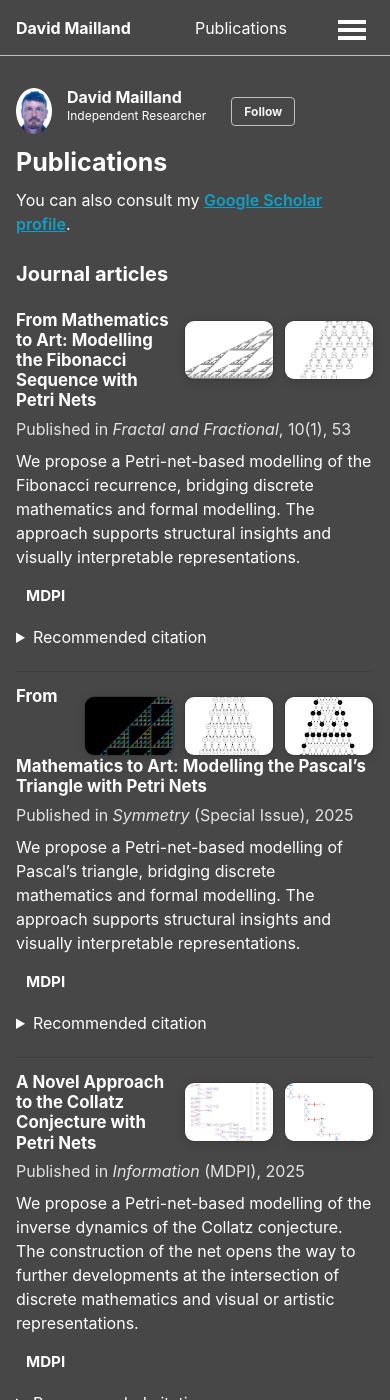
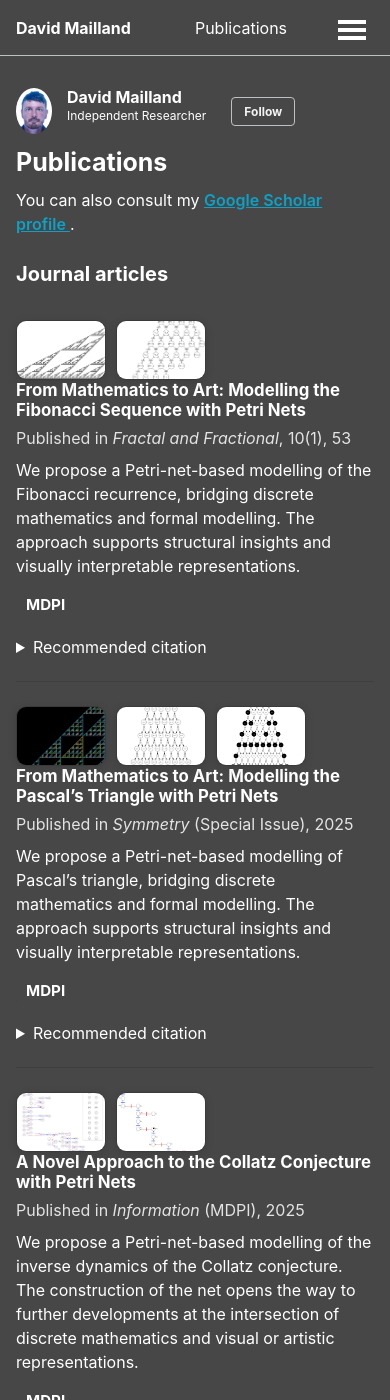
Before and after one commit to davidmailland/davidmailland.github.io, a Jekyll site: the page built from _publications/index.html, in a window 390 px wide and 1400 px high. Built offline with Jekyll 4.4.1, drawn with Linux system fonts in a browser that asks for light colours; some web fonts are replaced; a script bundle is joined from its source files by our own code; library files that are not in the unit come from our copies; a style sheet for code colours, icons or effects is not loaded.

Commit message:
Update index.html

```diff
--- a/_publications/index.html
+++ b/_publications/index.html
@@ -13,18 +13,14 @@ author_profile: true
 .pub-section h2{margin:0 0 10px 0; font-size:1.25rem;}
 
 /* --- Publication card --- */
-
-
 .pub-card{
   position: relative;
   padding: 14px 0;
   border-bottom: 1px solid rgba(0,0,0,.12);
-
   display: flow-root;
 }
 
-.pub-meta{ padding-right: 0; } /* IMPORTANT: no permanent right gap */
-
+.pub-meta{ padding-right: 0; } /* no permanent right gap */
 .pub-meta h3{ margin:0 0 6px 0; font-size:1.05rem; }
 .pub-venue{ margin:0 0 8px 0; opacity:.85; }
 .pub-abstract{ margin:0 0 10px 0; }
@@ -43,16 +39,15 @@ author_profile: true
 
 details{ margin:8px 0; }
 
+/* --- Thumbs --- */
 .pub-thumbs{
   float: right;
   display: flex;
   gap: 10px;
   margin: 10px 0 0 12px;
   width: fit-content;
-
   position: relative;
   z-index: 5;
-  cursor: pointer;
 }
 
 .pub-thumbs a,
@@ -60,11 +55,24 @@ details{ margin:8px 0; }
   cursor: pointer;
 }
 
-.pub-thumbs img{
-  display: block; /* supprime les bizarreries inline/baseline */
+.pub-thumbs a{
+  flex: 0 0 auto;
+  line-height: 0;
 }
 
-/* --- Lightbox (CSS-only, opens on page) --- */
+/* Force taille des thumbnails (surpasse le thème) */
+.pub-thumbs img{
+  width: 90px !important;
+  height: 60px !important;
+  max-width: none !important;
+  object-fit: cover;
+  display: block;
+  border-radius: 10px;
+  border: 1px solid rgba(0,0,0,.18);
+  box-shadow: 0 2px 10px rgba(0,0,0,.12);
+}
+
+/* --- Lightbox (JS-driven) --- */
 .lightbox{
   position: fixed;
   inset: 0;
@@ -114,47 +122,20 @@ details{ margin:8px 0; }
   font-weight: 700;
 }
 
-
-.pub-thumbs a,
-.pub-thumbs a img{
-  cursor: pointer;
+/* Responsive: thumbs under text */
+@media (max-width: 820px){
+  .pub-thumbs{
+    float: none;
+    margin: 10px 0 0 0;
   }
-
-
-.pub-thumbs a,
-.pub-thumbs a img{ cursor:pointer; }
-
-
-
-/* Force taille des thumbnails (surpasse le thème) */
-.pub-thumbs img{
-  width: 90px !important;
-  height: 60px !important;
-  max-width: none !important;
-  object-fit: cover;
-  display: block;
-  border-radius: 10px;
-  border: 1px solid rgba(0,0,0,.18);
-  box-shadow: 0 2px 10px rgba(0,0,0,.12);
 }
-
-.pub-thumbs{
-  display: flex;
-  gap: 10px;
-}
-
-.pub-thumbs a{
-  flex: 0 0 auto;
-  line-height: 0;
-  cursor: pointer;
-}
-
-
-
 </style>
 
 <p class="pubs-intro">
-  You can also consult my <a href="https://scholar.google.fr/citations?hl=fr&user=fOZYuXQAAAAJ&view_op=list_works&sortby=pubdate" target="_blank" rel="noopener">Google Scholar profile</a>.
+  You can also consult my
+  <a href="https://scholar.google.fr/citations?hl=fr&user=fOZYuXQAAAAJ&view_op=list_works&sortby=pubdate" target="_blank" rel="noopener">
+    Google Scholar profile
+  </a>.
 </p>
 
 <!-- ========================= -->
@@ -164,7 +145,6 @@ details{ margin:8px 0; }
   <h2>Journal articles</h2>
 
   <article class="pub-card">
-
     <div class="pub-thumbs" aria-label="Fibonacci figures">
       <a href="#img-fibo-1" title="Petri net structure">
         <img src="/images/papers/Fibo01.png" alt="Fibonacci Petri net structure" loading="lazy">
@@ -197,13 +177,10 @@ details{ margin:8px 0; }
         </p>
       </details>
     </div>
-
   </article>
-
 
   <!-- ===== Symmetry (Pascal, 2025) ===== -->
   <article class="pub-card">
-
     <div class="pub-thumbs" aria-label="Pascal figures">
       <a href="#img-pascal-1" title="Fractal view">
         <img src="/images/papers/Pascal3.png" alt="Pascal fractal figure" loading="lazy">
@@ -221,7 +198,8 @@ details{ margin:8px 0; }
       <p class="pub-venue">Published in <em>Symmetry</em> (Special Issue), 2025</p>
 
       <p class="pub-abstract">
-        We propose a Petri-net-based modelling of Pascal’s triangle, bridging discrete mathematics and formal modelling. The approach supports structural insights and visually interpretable representations.
+        We propose a Petri-net-based modelling of Pascal’s triangle, bridging discrete mathematics and formal modelling.
+        The approach supports structural insights and visually interpretable representations.
       </p>
 
       <p class="pub-links">
@@ -239,32 +217,46 @@ details{ margin:8px 0; }
     </div>
   </article>
 
-  <!-- Lightboxes: Pascal -->
+  <!-- Lightboxes: Fibonacci + Pascal -->
+  <div id="img-fibo-1" class="lightbox" aria-hidden="true">
+    <a class="lightbox__backdrop" href="javascript:void(0)"></a>
+    <div class="lightbox__content" role="dialog" aria-label="Fibonacci figure 1">
+      <a class="lightbox__close" href="javascript:void(0)" aria-label="Close">✕</a>
+      <img src="/images/papers/Fibo01.png" alt="Fibonacci Petri net structure">
+    </div>
+  </div>
+  <div id="img-fibo-2" class="lightbox" aria-hidden="true">
+    <a class="lightbox__backdrop" href="javascript:void(0)"></a>
+    <div class="lightbox__content" role="dialog" aria-label="Fibonacci figure 2">
+      <a class="lightbox__close" href="javascript:void(0)" aria-label="Close">✕</a>
+      <img src="/images/papers/Fibo02.png" alt="Fibonacci modular/fractal figure">
+    </div>
+  </div>
+
   <div id="img-pascal-1" class="lightbox" aria-hidden="true">
-    <a class="lightbox__backdrop" href="#"></a>
+    <a class="lightbox__backdrop" href="javascript:void(0)"></a>
     <div class="lightbox__content" role="dialog" aria-label="Pascal figure 1">
-      <a class="lightbox__close" href="#" aria-label="Close">✕</a>
+      <a class="lightbox__close" href="javascript:void(0)" aria-label="Close">✕</a>
       <img src="/images/papers/Pascal3.png" alt="Pascal fractal figure">
     </div>
   </div>
   <div id="img-pascal-2" class="lightbox" aria-hidden="true">
-    <a class="lightbox__backdrop" href="#"></a>
+    <a class="lightbox__backdrop" href="javascript:void(0)"></a>
     <div class="lightbox__content" role="dialog" aria-label="Pascal figure 2">
-      <a class="lightbox__close" href="#" aria-label="Close">✕</a>
+      <a class="lightbox__close" href="javascript:void(0)" aria-label="Close">✕</a>
       <img src="/images/papers/Pascal1.png" alt="Pascal Petri net structure">
     </div>
   </div>
   <div id="img-pascal-3" class="lightbox" aria-hidden="true">
-    <a class="lightbox__backdrop" href="#"></a>
+    <a class="lightbox__backdrop" href="javascript:void(0)"></a>
     <div class="lightbox__content" role="dialog" aria-label="Pascal figure 3">
-      <a class="lightbox__close" href="#" aria-label="Close">✕</a>
+      <a class="lightbox__close" href="javascript:void(0)" aria-label="Close">✕</a>
       <img src="/images/papers/Pascal2.png" alt="Pascal parity marking">
     </div>
   </div>
 
   <!-- ===== Information (Collatz, 2025) ===== -->
   <article class="pub-card">
-
     <div class="pub-thumbs" aria-label="Collatz figures">
       <a href="#img-collatz-1" title="Collatz figure 1">
         <img src="/images/papers/Collatz1.png" alt="Collatz figure 1" loading="lazy"
@@ -303,23 +295,22 @@ details{ margin:8px 0; }
 
   <!-- Lightboxes: Collatz -->
   <div id="img-collatz-1" class="lightbox" aria-hidden="true">
-    <a class="lightbox__backdrop" href="#"></a>
+    <a class="lightbox__backdrop" href="javascript:void(0)"></a>
     <div class="lightbox__content" role="dialog" aria-label="Collatz figure 1">
-      <a class="lightbox__close" href="#" aria-label="Close">✕</a>
+      <a class="lightbox__close" href="javascript:void(0)" aria-label="Close">✕</a>
       <img src="/images/papers/Collatz1.png" alt="Collatz figure 1">
     </div>
   </div>
   <div id="img-collatz-2" class="lightbox" aria-hidden="true">
-    <a class="lightbox__backdrop" href="#"></a>
+    <a class="lightbox__backdrop" href="javascript:void(0)"></a>
     <div class="lightbox__content" role="dialog" aria-label="Collatz figure 2">
-      <a class="lightbox__close" href="#" aria-label="Close">✕</a>
+      <a class="lightbox__close" href="javascript:void(0)" aria-label="Close">✕</a>
       <img src="/images/papers/Collatz2.png" alt="Collatz figure 2">
     </div>
   </div>
 
   <!-- ===== Applied Sciences (HMI, 2025) ===== -->
   <article class="pub-card">
-
     <div class="pub-thumbs" aria-label="HMI figures">
       <a href="#img-ux-1" title="UX figure 1">
         <img src="/images/papers/UX1.png" alt="Automotive HMI / UX figure 1" loading="lazy"
@@ -357,23 +348,22 @@ details{ margin:8px 0; }
 
   <!-- Lightboxes: UX -->
   <div id="img-ux-1" class="lightbox" aria-hidden="true">
-    <a class="lightbox__backdrop" href="#"></a>
+    <a class="lightbox__backdrop" href="javascript:void(0)"></a>
     <div class="lightbox__content" role="dialog" aria-label="UX figure 1">
-      <a class="lightbox__close" href="#" aria-label="Close">✕</a>
+      <a class="lightbox__close" href="javascript:void(0)" aria-label="Close">✕</a>
       <img src="/images/papers/UX1.png" alt="Automotive HMI / UX figure 1">
     </div>
   </div>
   <div id="img-ux-2" class="lightbox" aria-hidden="true">
-    <a class="lightbox__backdrop" href="#"></a>
+    <a class="lightbox__backdrop" href="javascript:void(0)"></a>
     <div class="lightbox__content" role="dialog" aria-label="UX figure 2">
-      <a class="lightbox__close" href="#" aria-label="Close">✕</a>
+      <a class="lightbox__close" href="javascript:void(0)" aria-label="Close">✕</a>
       <img src="/images/papers/UX2.png" alt="Automotive HMI / UX figure 2">
     </div>
   </div>
 
   <!-- ===== IMBSA 2019 ===== -->
   <article class="pub-card">
-
     <div class="pub-thumbs" aria-label="IMBSA figures">
       <a href="#img-imbsa-1" title="Capella/Arcadia to FTA">
         <img src="/images/papers/iMBSA-01.jpg" alt="IMBSA figure 1: Capella/Arcadia to FTA" loading="lazy"
@@ -407,28 +397,26 @@ details{ margin:8px 0; }
         </p>
       </details>
     </div>
-
   </article>
 
   <!-- Lightboxes: IMBSA -->
   <div id="img-imbsa-1" class="lightbox" aria-hidden="true">
-  <a class="lightbox__backdrop" href="#"></a>
+    <a class="lightbox__backdrop" href="javascript:void(0)"></a>
     <div class="lightbox__content" role="dialog" aria-label="IMBSA figure 1">
-    <a class="lightbox__close" href="#" aria-label="Close">✕</a>
+      <a class="lightbox__close" href="javascript:void(0)" aria-label="Close">✕</a>
       <img src="/images/papers/iMBSA-01.jpg" alt="IMBSA figure 1: Capella/Arcadia to FTA">
     </div>
   </div>
-
   <div id="img-imbsa-2" class="lightbox" aria-hidden="true">
-  <a class="lightbox__backdrop" href="#"></a>
+    <a class="lightbox__backdrop" href="javascript:void(0)"></a>
     <div class="lightbox__content" role="dialog" aria-label="IMBSA figure 2">
-    <a class="lightbox__close" href="#" aria-label="Close">✕</a>
+      <a class="lightbox__close" href="javascript:void(0)" aria-label="Close">✕</a>
       <img src="/images/papers/iMBSA-02.jpg" alt="IMBSA figure 2: fault tree">
     </div>
   </div>
 
+</div> <!-- end Journal articles section -->
 
-</div>
 
 <!-- ========================= -->
 <!-- CONFERENCE PAPERS (FR) -->
@@ -438,7 +426,6 @@ details{ margin:8px 0; }
 
   <!-- Lambda-Mu 22 -->
   <article class="pub-card">
-
     <div class="pub-thumbs" aria-label="Lambda-Mu 22 figures">
       <a href="#img-lambdamu22-1" title="LM22 full">
         <img src="/images/papers/LM22-01.jpg" alt="Lambda-Mu 22 (full)" loading="lazy"
@@ -481,36 +468,34 @@ details{ margin:8px 0; }
 
   <!-- Lightboxes: Lambda-Mu 22 -->
   <div id="img-lambdamu22-1" class="lightbox" aria-hidden="true">
-    <a class="lightbox__backdrop" href="#"></a>
+    <a class="lightbox__backdrop" href="javascript:void(0)"></a>
     <div class="lightbox__content" role="dialog" aria-label="Lambda-Mu 22 figure 1">
-      <a class="lightbox__close" href="#" aria-label="Close">✕</a>
+      <a class="lightbox__close" href="javascript:void(0)" aria-label="Close">✕</a>
       <img src="/images/papers/LM22-01.jpg" alt="Lambda-Mu 22 (full)">
     </div>
   </div>
   <div id="img-lambdamu22-2" class="lightbox" aria-hidden="true">
-    <a class="lightbox__backdrop" href="#"></a>
+    <a class="lightbox__backdrop" href="javascript:void(0)"></a>
     <div class="lightbox__content" role="dialog" aria-label="Lambda-Mu 22 figure 2">
-      <a class="lightbox__close" href="#" aria-label="Close">✕</a>
+      <a class="lightbox__close" href="javascript:void(0)" aria-label="Close">✕</a>
       <img src="/images/papers/LM22-02.jpg" alt="Lambda-Mu 22 (thumb)">
     </div>
   </div>
   <div id="img-lambdamu22-3" class="lightbox" aria-hidden="true">
-    <a class="lightbox__backdrop" href="#"></a>
+    <a class="lightbox__backdrop" href="javascript:void(0)"></a>
     <div class="lightbox__content" role="dialog" aria-label="Lambda-Mu 22 figure 3">
-      <a class="lightbox__close" href="#" aria-label="Close">✕</a>
+      <a class="lightbox__close" href="javascript:void(0)" aria-label="Close">✕</a>
       <img src="/images/papers/LM22-03.jpg" alt="Lambda-Mu 22 (thumb)">
     </div>
   </div>
 
   <!-- Lambda-Mu 21 -->
   <article class="pub-card">
-
     <div class="pub-thumbs" aria-label="Lambda-Mu 21 figures">
       <a href="#img-lambdamu21-1" title="LM21 full">
         <img src="/images/papers/Exp01.png" alt="Lambda-Mu 21 (full)" loading="lazy"
              onerror="this.closest('a').style.display='none';">
       </a>
-
     </div>
 
     <div class="pub-meta">
@@ -526,7 +511,6 @@ details{ margin:8px 0; }
         <a class="btn" href="https://hal.science/hal-02071107" target="_blank" rel="noopener">HAL</a>
       </p>
 
-
       <details>
         <summary>Recommended citation</summary>
         <p>
@@ -538,16 +522,17 @@ details{ margin:8px 0; }
     </div>
   </article>
 
-  <!-- Lightboxes: Lambda-Mu 21 -->
+  <!-- Lightbox: Lambda-Mu 21 -->
   <div id="img-lambdamu21-1" class="lightbox" aria-hidden="true">
-    <a class="lightbox__backdrop" href="#"></a>
+    <a class="lightbox__backdrop" href="javascript:void(0)"></a>
     <div class="lightbox__content" role="dialog" aria-label="Lambda-Mu 21 figure 1">
-      <a class="lightbox__close" href="#" aria-label="Close">✕</a>
+      <a class="lightbox__close" href="javascript:void(0)" aria-label="Close">✕</a>
       <img src="/images/papers/Exp01.png" alt="Lambda-Mu 21 (full)">
     </div>
   </div>
 
 </div>
+
 
 <!-- ========================= -->
 <!-- EARLY WORK (FR) -->
@@ -555,9 +540,8 @@ details{ margin:8px 0; }
 <div class="pub-section">
   <h2>Early work (in French)</h2>
 
-  <!-- Techniques de l'Ingénieur RE451 -->
+  <!-- RE451 -->
   <article class="pub-card">
-
     <div class="pub-thumbs" aria-label="RE451 figures">
       <a href="#img-re451-1" title="RE451 full">
         <img src="/images/papers/BSG01.png" alt="RE451 (full)" loading="lazy"
@@ -589,18 +573,16 @@ details{ margin:8px 0; }
     </div>
   </article>
 
-  <!-- Lightboxes: RE451 -->
   <div id="img-re451-1" class="lightbox" aria-hidden="true">
-    <a class="lightbox__backdrop" href="#"></a>
+    <a class="lightbox__backdrop" href="javascript:void(0)"></a>
     <div class="lightbox__content" role="dialog" aria-label="RE451 figure 1">
-      <a class="lightbox__close" href="#" aria-label="Close">✕</a>
+      <a class="lightbox__close" href="javascript:void(0)" aria-label="Close">✕</a>
       <img src="/images/papers/BSG01.png" alt="RE451 (full)">
     </div>
   </div>
 
-  <!-- Techniques de l'Ingénieur TRP4029 -->
+  <!-- TRP4029 -->
   <article class="pub-card">
-
     <div class="pub-thumbs" aria-label="TRP4029 figures">
       <a href="#img-trp4029-1" title="TRP4029 full">
         <img src="/images/papers/Drone01.jpg" alt="TRP4029 (full)" loading="lazy"
@@ -635,31 +617,28 @@ details{ margin:8px 0; }
     </div>
   </article>
 
-  <!-- Lightboxes: TRP4029 -->
   <div id="img-trp4029-1" class="lightbox" aria-hidden="true">
-    <a class="lightbox__backdrop" href="#"></a>
+    <a class="lightbox__backdrop" href="javascript:void(0)"></a>
     <div class="lightbox__content" role="dialog" aria-label="TRP4029 figure 1">
-      <a class="lightbox__close" href="#" aria-label="Close">✕</a>
+      <a class="lightbox__close" href="javascript:void(0)" aria-label="Close">✕</a>
       <img src="/images/papers/Drone01.jpg" alt="TRP4029 (full)">
     </div>
   </div>
   <div id="img-trp4029-2" class="lightbox" aria-hidden="true">
-    <a class="lightbox__backdrop" href="#"></a>
+    <a class="lightbox__backdrop" href="javascript:void(0)"></a>
     <div class="lightbox__content" role="dialog" aria-label="TRP4029 figure 2">
-      <a class="lightbox__close" href="#" aria-label="Close">✕</a>
+      <a class="lightbox__close" href="javascript:void(0)" aria-label="Close">✕</a>
       <img src="/images/papers/Drone02.png" alt="TRP4029 (thumb)">
     </div>
   </div>
 
-  <!-- Techniques de l'Ingénieur SE8260 -->
+  <!-- SE8260 -->
   <article class="pub-card">
-
     <div class="pub-thumbs" aria-label="SE8260 figures">
       <a href="#img-se8260-1" title="SE8260 full">
         <img src="/images/papers/PS01.jpg" alt="SE8260 (full)" loading="lazy"
              onerror="this.closest('a').style.display='none';">
       </a>
-
     </div>
 
     <div class="pub-meta">
@@ -686,25 +665,16 @@ details{ margin:8px 0; }
     </div>
   </article>
 
-  <!-- Lightboxes: SE8260 -->
   <div id="img-se8260-1" class="lightbox" aria-hidden="true">
-    <a class="lightbox__backdrop" href="#"></a>
+    <a class="lightbox__backdrop" href="javascript:void(0)"></a>
     <div class="lightbox__content" role="dialog" aria-label="SE8260 figure 1">
-      <a class="lightbox__close" href="#" aria-label="Close">✕</a>
+      <a class="lightbox__close" href="javascript:void(0)" aria-label="Close">✕</a>
       <img src="/images/papers/ti_se8260_full.png" alt="SE8260 (full)">
     </div>
   </div>
-  <div id="img-se8260-2" class="lightbox" aria-hidden="true">
-    <a class="lightbox__backdrop" href="#"></a>
-    <div class="lightbox__content" role="dialog" aria-label="SE8260 figure 2">
-      <a class="lightbox__close" href="#" aria-label="Close">✕</a>
-      <img src="/images/papers/ti_se8260_thumb.png" alt="SE8260 (thumb)">
-    </div>
-  </div>
 
-  <!-- Techniques de l'Ingénieur SE1221 -->
+  <!-- SE1221 -->
   <article class="pub-card">
-
     <div class="pub-thumbs" aria-label="SE1221 figures">
       <a href="#img-se1221-1" title="SE1221 full">
         <img src="/images/papers/MJ01.jpg" alt="SE1221 (full)" loading="lazy"
@@ -736,15 +706,13 @@ details{ margin:8px 0; }
     </div>
   </article>
 
-  <!-- Lightboxes: SE1221 -->
   <div id="img-se1221-1" class="lightbox" aria-hidden="true">
-    <a class="lightbox__backdrop" href="#"></a>
+    <a class="lightbox__backdrop" href="javascript:void(0)"></a>
     <div class="lightbox__content" role="dialog" aria-label="SE1221 figure 1">
-      <a class="lightbox__close" href="#" aria-label="Close">✕</a>
+      <a class="lightbox__close" href="javascript:void(0)" aria-label="Close">✕</a>
       <img src="/images/papers/MJ01.jpg" alt="SE1221 (full)">
     </div>
   </div>
-
 
 </div>
 
@@ -761,23 +729,27 @@ details{ margin:8px 0; }
     document.querySelectorAll(".lightbox.is-open").forEach(lb => lb.classList.remove("is-open"));
   }
 
-  // OUVRIR: empêche le #hash => plus de scroll automatique
+  // OPEN (capture + stopImmediatePropagation to beat theme scripts)
   document.addEventListener("click", (e) => {
     const a = e.target.closest('.pub-thumbs a[href^="#img-"]');
     if (!a) return;
     e.preventDefault();
+    e.stopPropagation();
+    e.stopImmediatePropagation();
     openLightbox(a.getAttribute("href"));
-  });
+  }, true);
 
-  // FERMER: backdrop ou bouton close
+  // CLOSE (backdrop or X)
   document.addEventListener("click", (e) => {
     if (e.target.closest(".lightbox__backdrop") || e.target.closest(".lightbox__close")) {
       e.preventDefault();
+      e.stopPropagation();
+      e.stopImmediatePropagation();
       closeLightboxes();
     }
-  });
+  }, true);
 
-  // ESC pour fermer
+  // ESC to close
   document.addEventListener("keydown", (e) => {
     if (e.key === "Escape") closeLightboxes();
   });
```
Lines whose indentation alone changed are shown as unchanged.
